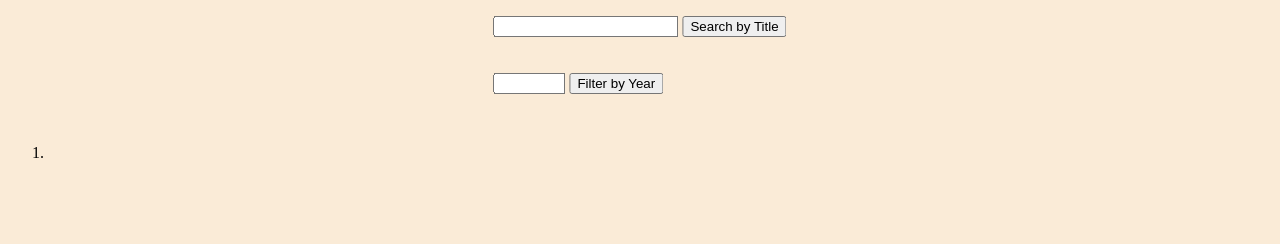
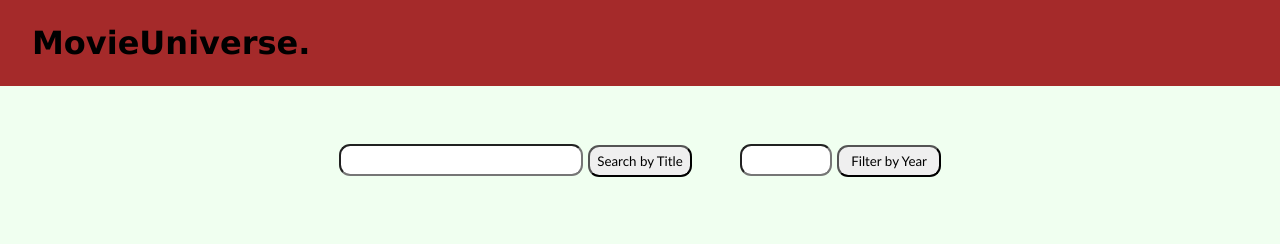
Before and after one commit to Knowledge-Streams-KS/javascript-project-engrabdulmoeed, a plain HTML site: page index.html in a window 1280 px wide. Drawn offline with Linux system fonts and the light colour scheme.

Commit message:
Refined UI
still need to add year filter

```diff
--- a/index.html
+++ b/index.html
@@ -8,17 +8,36 @@
     <title>Movie Page</title>
   </head>
   <body>
+    <header class="header">
+      <h1>MovieUniverse.</h1>
+    </header>
+
     <div class="main_container">
-      <input type="text" id="title_search" />
-      <button id="search_button">Search by Title</button>
-      <br /><br /><br />
-      <input type="number" max="2023" min="1900" id="year_filter" />
-      <button id="filter_button">Filter by Year</button>
+      <div class="searchbar">
+        <div class="t_search">
+          <input type="text" id="title_search" class="search search_text" />
+          <button type="submit" id="search_button" class="search button">
+            Search by Title
+          </button>
+        </div>
+        <div>
+          <input
+            type="number"
+            max="2023"
+            min="1900"
+            id="year_filter"
+            class="search search_text"
+          />
+          <button type="submit" id="filter_button" class="search button">
+            Filter by Year
+          </button>
+        </div>
+      </div>
     </div>
 
-    <ol class="list">
-      <li id="movie"></li>
-    </ol>
+    <div class="list">
+      <div id="movie"></div>
+    </div>
 
     <script>
       const title = document.getElementById("title_search");
@@ -31,6 +50,7 @@
         );
         const data = await resp.json();
         const movie_array = data.Search;
+        document.getElementById("movie").innerHTML = "";
         movie_array.map(listing);
         console.log(movie_array);
         console.log(data);
@@ -43,14 +63,18 @@
       function listing(data) {
         const abc = document.getElementById("movie");
 
-        const details = `<li>
-        <img src="${data.Poster}">
-        <h3>${data.Title}</h3>
-        <h5>${data.Year}</h5>
-        <p>${data.Type}</p>
-      </li>`;
+        let type = data.Type;
+        let require = "movie";
+        let result = type.localeCompare(require);
 
-        abc.insertAdjacentHTML("afterbegin", details);
+        if (result === 0) {
+          const details = `<div id="movie" class="dis">
+          <img src="${data.Poster}">
+          <h3 class="year_h">${data.Title}</h3>
+          <h3 class="year_h">[${data.Year}]</h3>
+          </div>`;
+          abc.insertAdjacentHTML("afterbegin", details);
+        }
       }
     </script>
   </body>
--- a/style.css
+++ b/style.css
@@ -1,18 +1,78 @@
+* {
+    margin: 0;
+    padding: 0;
+    box-sizing: border-box;
+}
+
 body {
-    background-color: antiquewhite;
+    background-color: honeydew;
+    font-family: Verdana, Geneva, Tahoma, sans-serif;
+}
+
+.header {
+    position: fixed;
+    top: 0;
+    width: 100%;
+    background-color: brown;
+    z-index: 10;
+    padding: 1.5rem 0rem;
+}
+
+.header > h1 {
+    margin-left: 2rem;
 }
 
 .main_container {
-    position: fixed;
-    left: 50%;
-    transform: translate(-50%, 0);
+    margin-top: 9rem;
+}
+
+.searchbar {
+    display: flex;
+    justify-content: center;
+}
+
+.search {
+    height: 2rem;
+}
+
+.search_text {
+    font-size: large;
+    border-radius: 0.7rem;
+    padding-left: 0.5rem;
+}
+
+.t_search {
+    padding-right: 3rem;
+}
+
+.button {
+    font-family: 'Trebuchet MS', 'Lucida Sans Unicode', 'Lucida Grande', 'Lucida Sans', Arial, sans-serif;
+    width: 6.5rem;
+    border-radius: 0.7rem;
 }
 
 .list {
-    padding-top: 8rem;
+    margin-left: 2rem;
+    padding-top: 4rem;
+    display: flex;
+}
+
+.dis {
+    display: flex;
+    margin-bottom: 2rem;
+    border: 1.5px solid black;
+    padding: 1rem;
+    border-radius: 0.7rem;
+    width: 50rem;
+}
+
+.year_h {
+    margin-left: 1rem;
+    margin-top: 1rem;
 }
 
 img {
     height: 294px;
     width: 200px;
+    border-radius: 0.7rem
 }
```
